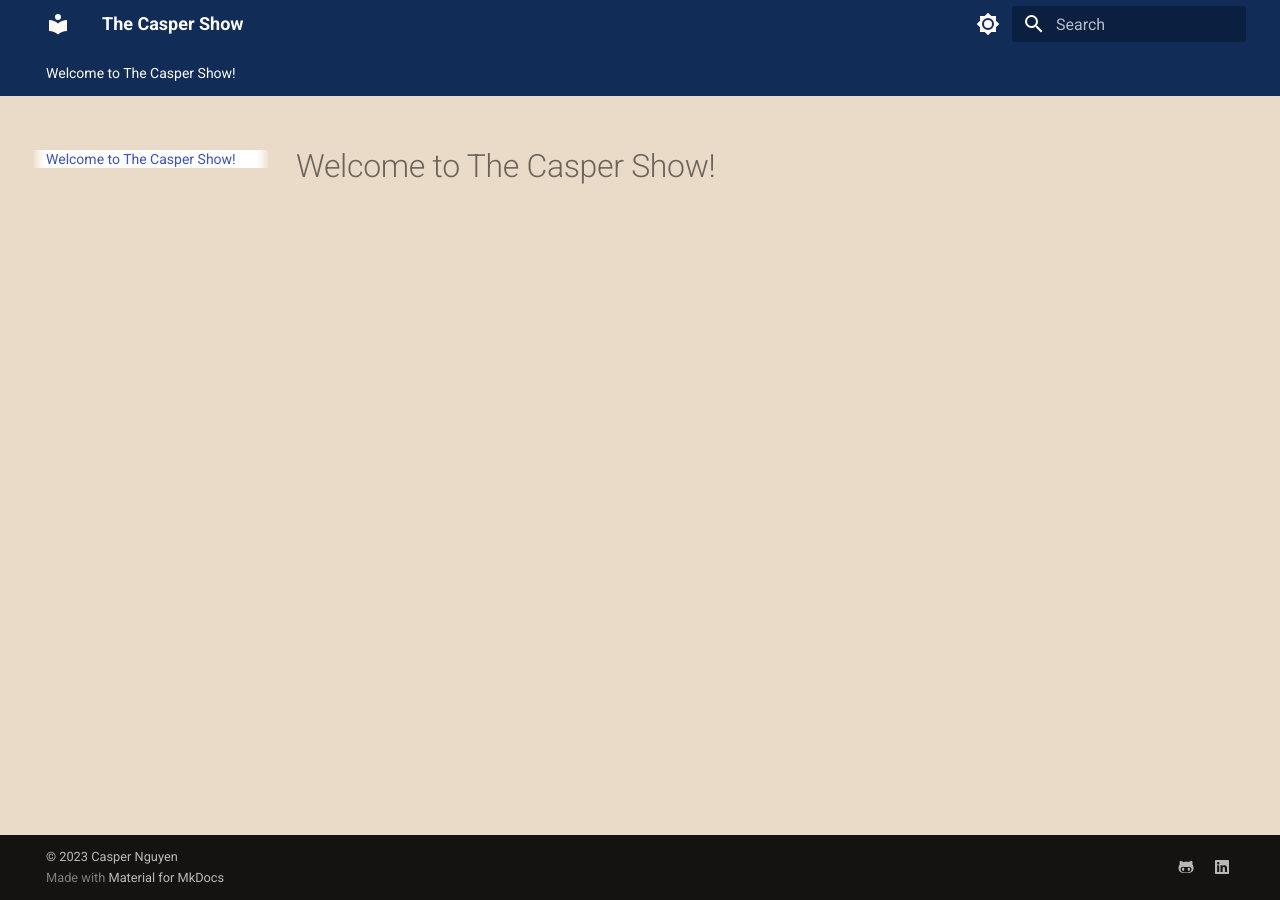
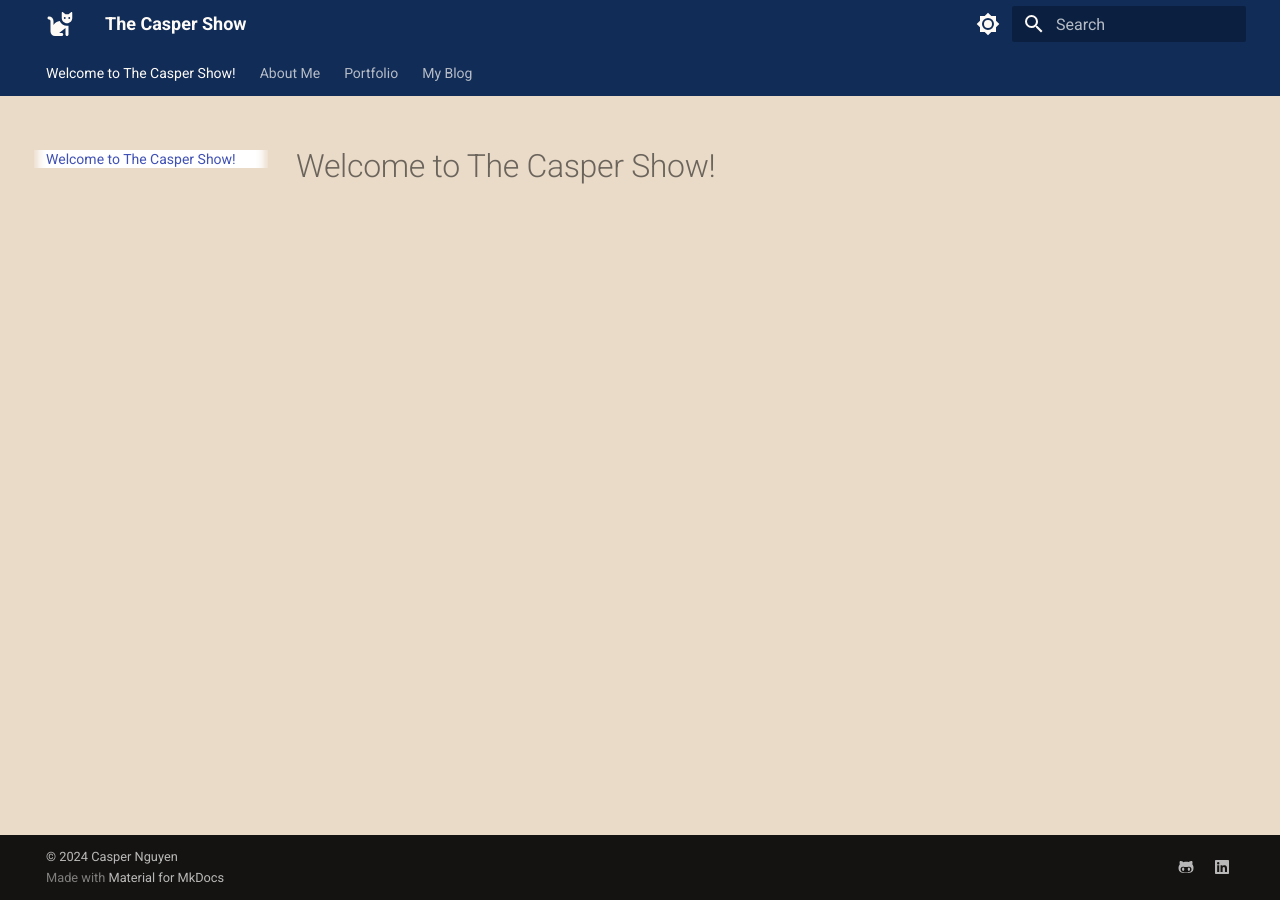
Before and after one commit to SCWinter259/personal-site, an MkDocs documentation site: the page built from docs/index.md, in a window 1280 px wide. Built offline with MkDocs 1.6.1 and Material for MkDocs 9.7.7, drawn with Linux system fonts in a browser that asks for light colours.

Commit message:
added icons and sample pages

```diff
--- /dev/null
+++ b/docs/About Me.md
@@ -0,0 +1 @@
+# About Me
--- /dev/null
+++ b/docs/Portfolio.md
@@ -0,0 +1 @@
+# Portfolio
--- a/docs/stylesheets/extra.css
+++ b/docs/stylesheets/extra.css
@@ -1,7 +1,11 @@
-[data-md-color-scheme="test2"] {
-    --md-primary-fg-color:        #102C57;
-    --md-primary-bg-color:        #FEFAF6;
+[data-md-color-scheme="main_theme"] {
+    --md-primary-fg-color:#102C57;
+    --md-primary-bg-color:#FEFAF6;
     background: #EADBC8;
+
+    /* .md-main__inner {
+        color: #DAC0A3;
+    } */
 }
 
 /* body {
--- a/mkdocs.yml
+++ b/mkdocs.yml
@@ -1,6 +1,11 @@
 site_name: The Casper Show
 theme:
   name: material
+
+  icon:
+    logo: fontawesome/solid/cat
+
+  favicon: assets/wand-magic-sparkles-solid.svg
 
   features:
     - navigation.tabs
@@ -14,7 +19,7 @@ theme:
     - content.code.copy
   language: en
   palette:
-    - scheme: test2
+    - scheme: main_theme
       toggle:
         icon: material/brightness-7
         name: Switch to dark mode
@@ -59,4 +64,4 @@ markdown_extensions:
       emoji_generator: !!python/name:material.extensions.emoji.to_svg
 
 copyright: |
-  &copy; 2023 <a href="https://github.com/SCWinter259"  target="_blank" rel="noopener">Casper Nguyen</a>
+  &copy; 2024 <a href="https://github.com/SCWinter259"  target="_blank" rel="noopener">Casper Nguyen</a>
```
Also changed, not shown: docs/My Blog/Blog.md (added), docs/assets/dodge_icon_image.jpg (added), docs/assets/wand-magic-sparkles-solid.svg (added).
